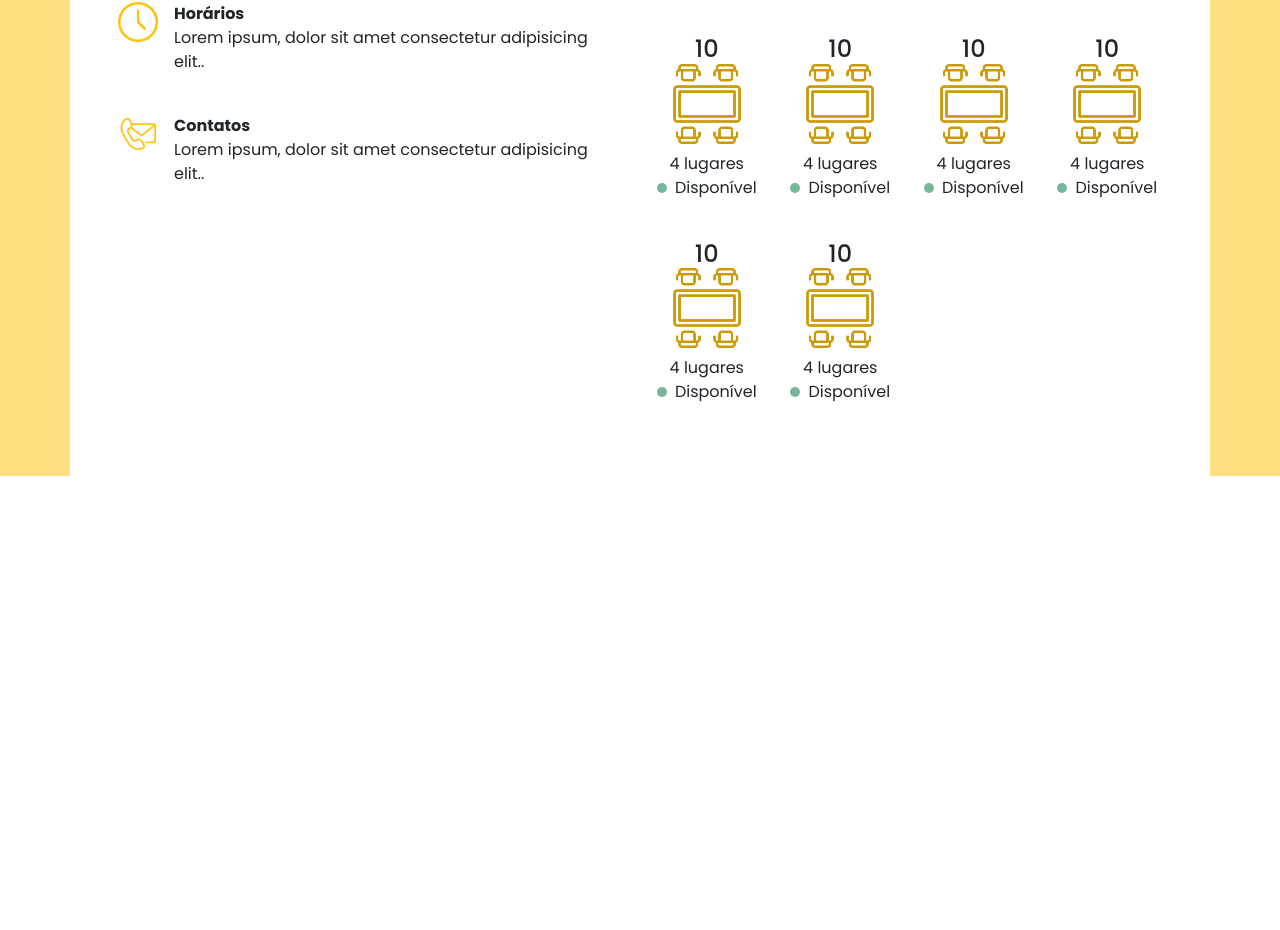
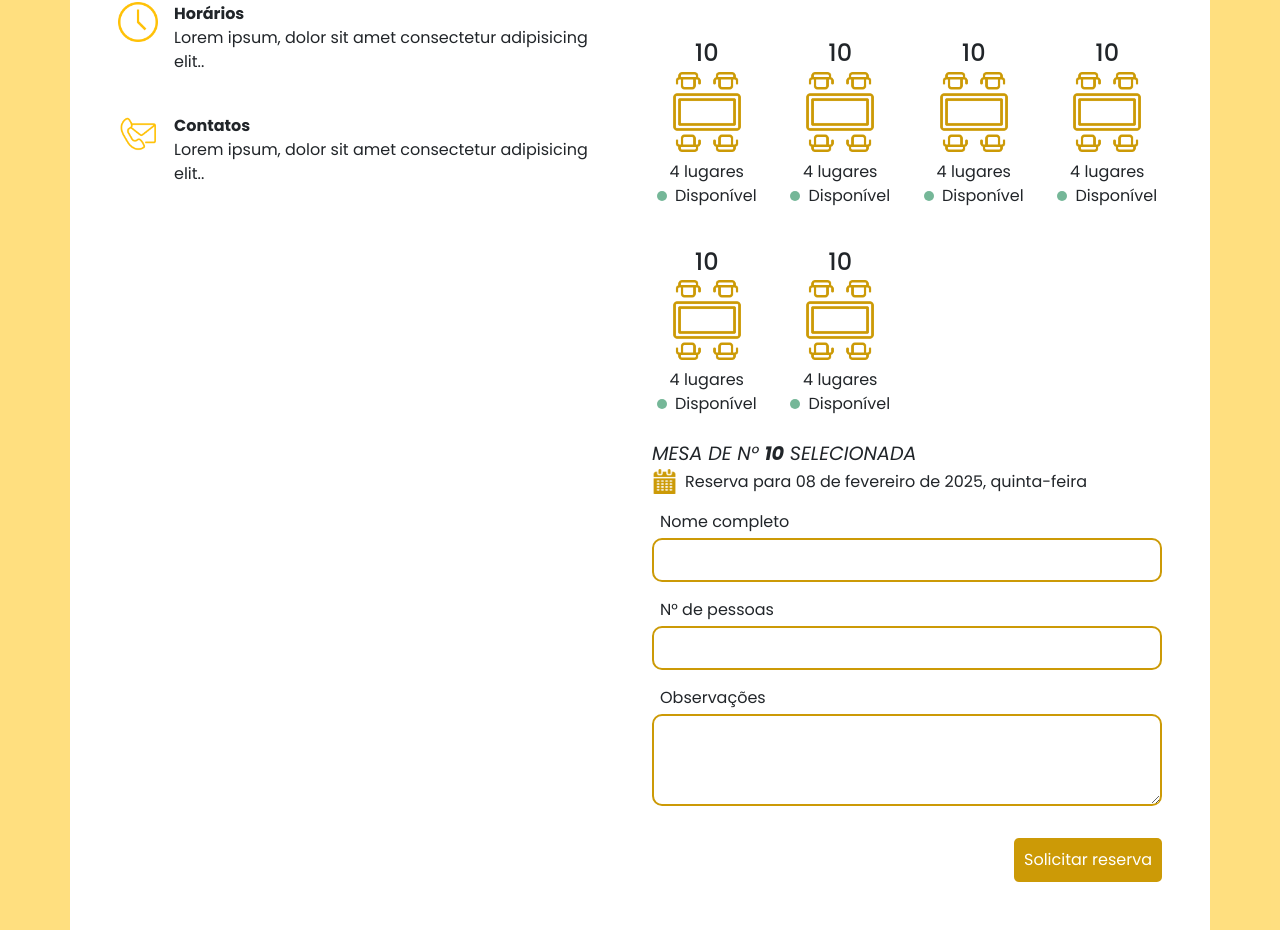
Before and after one commit to sofiasaless/quickReserve-ui, a React (Vite) app: page / in a window 1280 px wide. Shown: the part 468-1398 px from the top of the page. Before the commit the page ends 944 px from the top, so only its background shows below. Built offline with nearby package versions, Linux system fonts and the light colour scheme.

Commit message:
refactor: ajustes na pagina de reserva com modal de confirmação

```diff
--- a/src/components/CardMesa/CardMesa.tsx
+++ b/src/components/CardMesa/CardMesa.tsx
@@ -13,15 +13,16 @@ interface CardMesaProps {
 const CardMesa:FunctionComponent<CardMesaProps> = ({numeroMesa, disponibilidade, lugares}) => {
   return (
     <div className='card-mesa p-2 rounded-2 d-flex flex-column justify-content-center align-items-center'>
-      <h4 className='m-0'>{numeroMesa}</h4>
+      <h4 className='m-0 mb-1'>{numeroMesa}</h4>
       <img src={imgMesa}
         style={{
           width: '80px',
-          objectFit: 'cover'
+          objectFit: 'cover',
+          opacity: disponibilidade ? 1 : 0.5,
         }}
         className='mb-2'
       />
-      <span>{lugares} lugares</span>
+      <span className='text-center'>{lugares} lugares</span>
       <div className='d-flex align-items-center gap-2'>
         <div style={{backgroundColor: 'var(--verde)'}} className='disp-div rounded-circle' />
         <span>Disponível</span>
--- /dev/null
+++ b/src/components/ModalAlerta/ModalAlerta.tsx
@@ -0,0 +1,51 @@
+// assets
+import reservaOk from '../../assets/material/check.png';
+
+import { FunctionComponent, useState } from 'react';
+import './style.css';
+
+interface ModalAlertaProps {
+  titulo: string;
+  informacao: string;
+  icone?: string;
+}
+
+const ModalAlerta: FunctionComponent<ModalAlertaProps> = ({titulo, informacao}) => {
+
+  const [aberto, setAberto] = useState<boolean>(false);
+
+  const handleClose = () => {
+    if (setAberto) {
+      setAberto(!aberto);
+    }
+  };
+
+  return (
+    <div className="modal fade show" style={{ display: aberto? "block":"none"}} tabIndex={-1}>
+      <div className="modal-dialog modal-dialog-centered">
+        <div className="modal-corpo modal-content shadow-lg rounded-4">
+
+          <div className="modal-header">
+            <button onClick={() => handleClose()} type="button" className="btn-close btn-close-white"></button>
+          </div>
+
+          <div className="modal-body d-flex flex-column align-items-center justify-content-center">
+            <img
+              src={reservaOk} alt=""
+              style={{
+                width: '100px',
+                objectFit: 'cover',
+              }}
+              className='mb-3'
+            />
+            <h5 style={{color: 'white'}} className="modal-title text-tres">{titulo}</h5>
+            <p style={{color: 'white'}} className="p-modal text-center">{informacao}</p>
+          </div>
+
+        </div>
+      </div>
+    </div>
+  );
+}
+
+export default ModalAlerta;
--- /dev/null
+++ b/src/components/ModalAlerta/style.css
@@ -0,0 +1,3 @@
+.modal-corpo {
+  background-color: var(--laranja-dois);
+}
--- a/src/index.css
+++ b/src/index.css
@@ -45,6 +45,8 @@
   font-weight: 500;
 }
 
+/* botoes */
+
 .btn-laranja-um {
   background-color: var(--laranja-um);
   color: white;
@@ -55,6 +57,19 @@
 }
 .btn-laranja-um:hover {
   background-color: var(--laranja-dois);
+}
+
+.btn-laranja-dois {
+  background-color: var(--laranja-dois);
+  color: white;
+  border: none;
+  padding: 10px;
+  border-radius: 5px;
+  cursor: pointer;
+  transition: all 0.5s ease;
+}
+.btn-laranja-dois:hover {
+  transform: scale(1.15);
 }
 
 .btn-outline-laranja-um {
@@ -72,13 +87,36 @@
 
 .btn-outline {
   background-color: transparent;
-  color: black;
+  color: var(--preto-fosco);
   border-radius: 10px;
   border: 2px solid var(--preto-fosco);
   cursor: pointer;
 }
 .btn-outline:hover {
   background-color: var(--preto-fosco);
-  border: none;
   color: white;
 }
+
+/* inputs */
+.input-reserva {
+  color: var(--preto-fosco);
+  border-radius: 10px;
+  border: 2px solid var(--laranja-dois);
+  padding: 8px;
+  width: 100%;
+}
+.input-reserva:focus {
+  outline: none;
+  border: 2px solid var(--laranja-um);
+}
+
+@media screen and (max-width: 990px) {
+  .responsivo {
+    flex-direction: column !important;
+    align-items: center !important;
+  }
+
+  .conteudo {
+    width: 100% !important;
+  }
+}
--- a/src/pages/Reserva/Reserva.tsx
+++ b/src/pages/Reserva/Reserva.tsx
@@ -5,12 +5,14 @@ import imgInfoTemplate1 from '../../assets/material/store.png'
 import imgInfoTemplate2 from '../../assets/material/clock.png'
 import imgInfoTemplate3 from '../../assets/material/contact-mail.png'
 import imgInfoTemplate4 from '../../assets/material/reservationLogo.png'
+import imgIconeInfo from '../../assets/material/calendar.png'
 
 // components
 import CardRestauranteInfos from '../../components/CardRestauranteInfos/CardRestauranteInfos'
 
 import './style.css'
 import CardMesa from '../../components/CardMesa/CardMesa'
+import ModalAlerta from '../../components/ModalAlerta/ModalAlerta'
 
 const Reserva = () => {
   return (
@@ -27,7 +29,7 @@ const Reserva = () => {
         </div>
       </section>
 
-      <section className='container-informacoes container p-5 rounded-top-4 d-flex gap-4'>
+      <section className='container-informacoes container p-5 rounded-top-4 d-flex gap-4 responsivo'>
         {/* informações padroes do estabelecimento */}
         <div className='d-flex flex-column gap-4 conteudo'>
           <div className='d-flex gap-3 align-items-center mb-5'>
@@ -76,8 +78,7 @@ const Reserva = () => {
           />
 
           <div className='d-flex gap-3'>
-            <button className='btn-outline px-4 py-2'>Escolher horário</button>
-            <button className='btn-outline px-4 py-2'>Escolher data</button>
+            <button className='btn-outline px-4 py-2'>Escolher data e horário</button>
           </div>
 
 
@@ -117,11 +118,50 @@ const Reserva = () => {
             </div>
           </div>
 
-          <form>
+          <div>
+            <span className='text-um text-uppercase fst-italic'>Mesa de n° <strong>10</strong> selecionada</span>
+
+            <div className='d-flex gap-2 align-items-center'>
+              <img
+                src={imgIconeInfo} alt=""
+                style={{
+                  width: '25px',
+                  objectFit: 'cover'
+                }}
+              />
+              <span>Reserva para 08 de fevereiro de 2025, quinta-feira</span>
+            </div>
+          </div>
+
+          <form className='d-flex flex-column gap-3'>
+
+            <div className='d-flex flex-column gap-1'>
+              <label className='ms-2'>Nome completo</label>
+              <input type="text" className='input-reserva' />
+            </div>
+
+            <div className='d-flex flex-column gap-1'>
+              <label className='ms-2'>N° de pessoas</label>
+              <input type="number" className='input-reserva' />
+            </div>
+
+            <div className='d-flex flex-column gap-1'>
+              <label className='ms-2'>Observações</label>
+              <textarea rows={3} className='input-reserva' />
+            </div>
 
           </form>
+
+          <div className='d-flex justify-content-end mt-3'>
+            <button className='w-full btn-laranja-dois'>Solicitar reserva</button>
+          </div>
         </div>
       </section>
+
+      <ModalAlerta
+        titulo='Reserva solicitada!'
+        informacao='Acompanhe o andamento da sua reserva na seção “Minhas reservas” disponível no seu perfil.'
+      />
 
     </section>
   )
```
